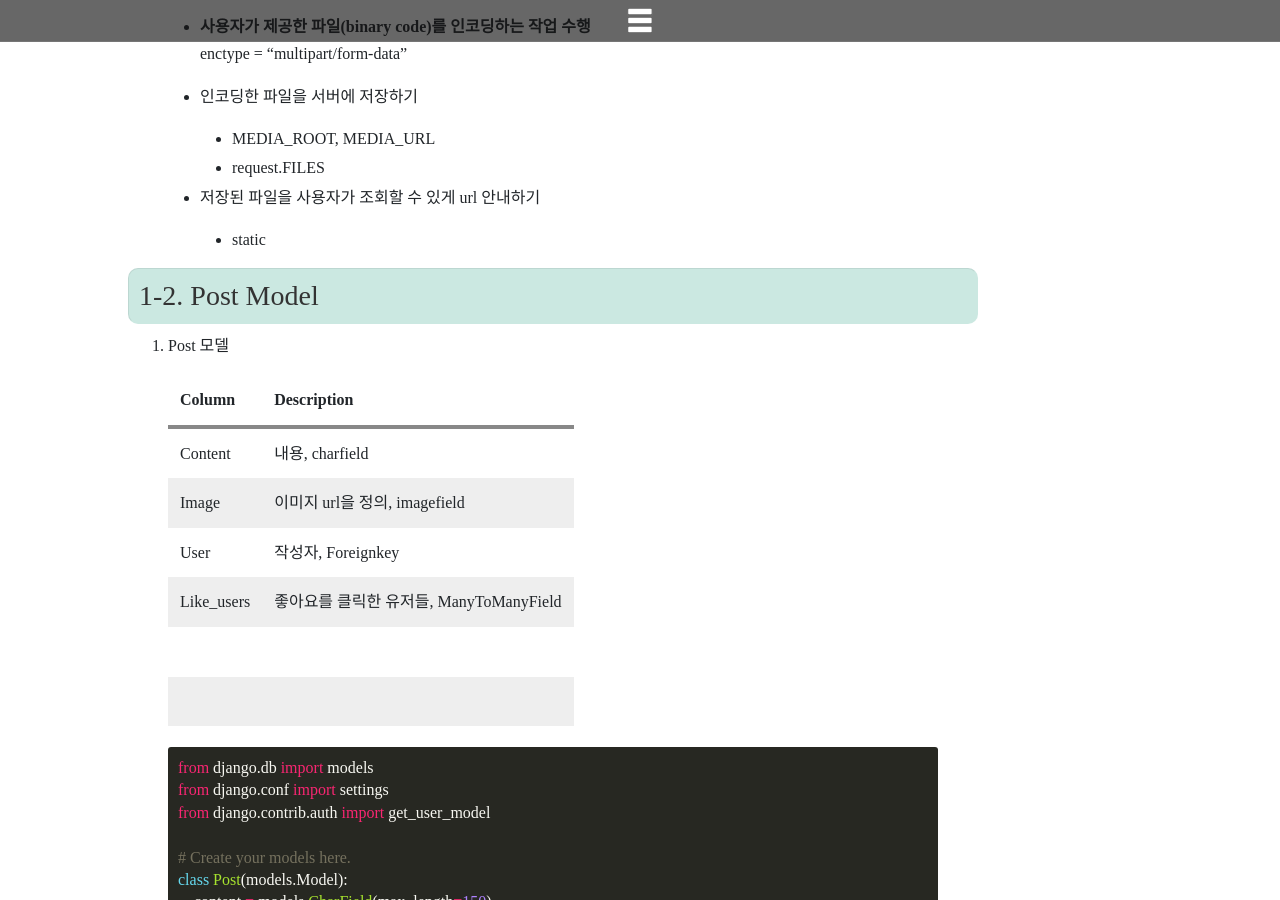
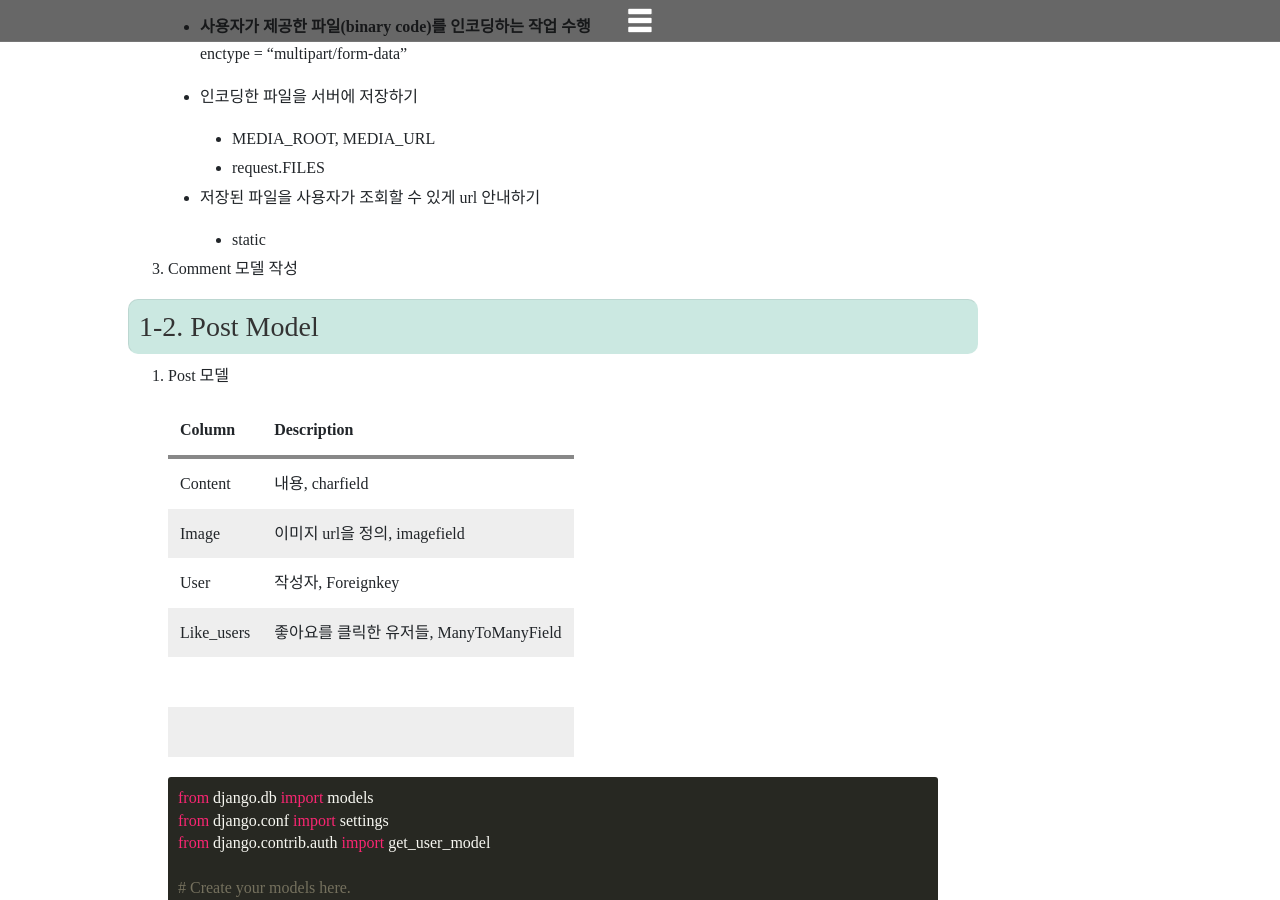
Before and after one commit to DongChanS/DongChanS.github.io, a Jekyll site: the page built from _posts/2019-04-16-46.md, in a window 1280 px wide and 900 px high, scrolled down 867 px. Built offline with Jekyll 4.4.1, drawn with Linux system fonts in a browser that asks for light colours; nearby versions of some CDN libraries; some web fonts are replaced; comment, search, counter and statistics services are not loaded.

Commit message:
Update 2019-04-16-46.md

```diff
--- a/_posts/2019-04-16-46.md
+++ b/_posts/2019-04-16-46.md
@@ -32,6 +32,8 @@ category : 'Django'
    - 저장된 파일을 사용자가 조회할 수 있게 url 안내하기
 
      * static
+
+3. Comment 모델 작성
 
 ### 1-2. Post Model
 
```
